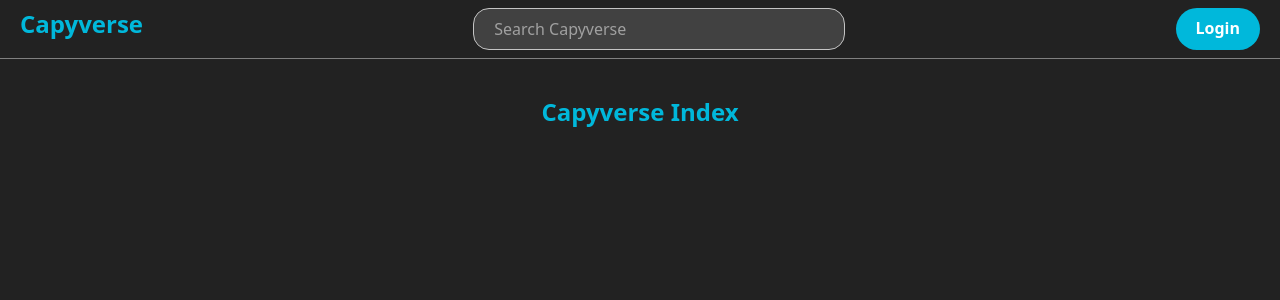
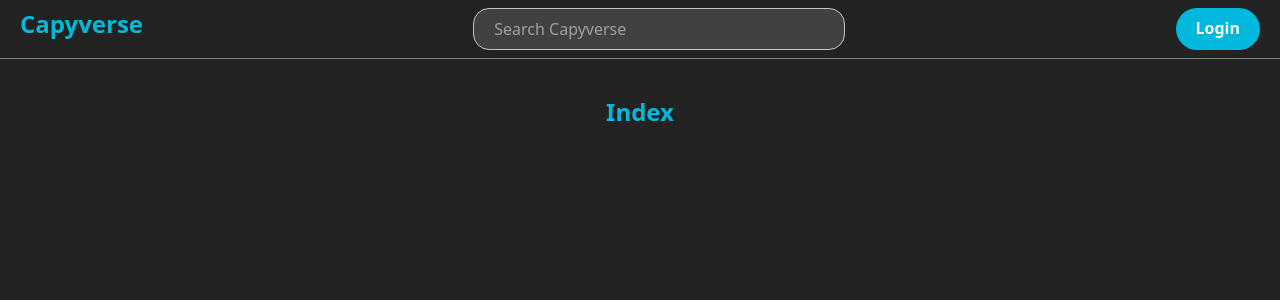
Before and after one commit to codingcapy/capyverse, a React (Vite) app in the folder frontend/: page / in a window 1280 px wide. Shown: the top 300 px of the page. Built offline with nearby package versions, Linux system fonts and the light colour scheme; what hono would draw is missing.

Commit message:
feat: polish header design

```diff
--- a/frontend/src/components/Header.tsx
+++ b/frontend/src/components/Header.tsx
@@ -23,8 +23,13 @@ export function Header() {
           onClick={() => setShowMenu(!showMenu)}
           className="flex px-5 py-2 font-bold"
         >
-          <CgProfile size={25} />
-          <div className="ml-1">{user.username}</div>
+          <div className="px-5 cursor-pointer hover:text-cyan-500 transition-all ease-in-out duration-300">
+            + Create
+          </div>
+          <div className="flex cursor-pointer hover:text-cyan-500 transition-all ease-in-out duration-300">
+            <CgProfile size={25} />
+            <div className="ml-1">{user.username}</div>
+          </div>
         </div>
       ) : (
         <Link
@@ -40,7 +45,7 @@ export function Header() {
             logoutService();
             setShowMenu(false);
           }}
-          className="absolute top-[60px] right-0 bg-[#444444] p-5 cursor-pointer"
+          className="absolute top-[60px] right-0 bg-[#444444] p-5 cursor-pointer hover:text-cyan-500 transition-all ease-in-out duration-300"
         >
           Logout
         </div>
--- a/frontend/src/routes/index.tsx
+++ b/frontend/src/routes/index.tsx
@@ -8,7 +8,7 @@ function IndexComponent() {
   return (
     <div className="flex-1 p-2">
       <div className="text-center text-cyan-500 text-2xl font-bold pt-20">
-        Capyverse Index
+        Index
       </div>
     </div>
   );
```
Also changed, not shown: 8 other files (tests, documents, lock files or other folders).
